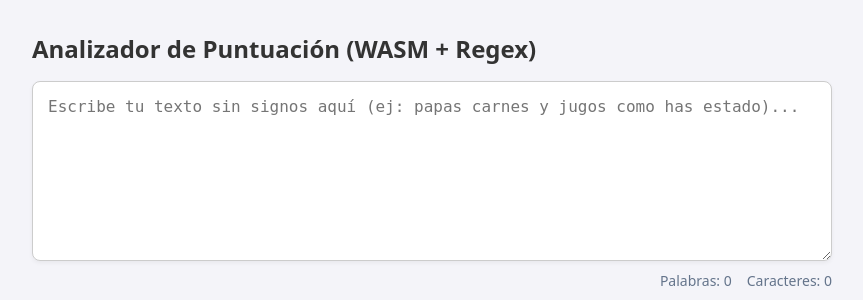
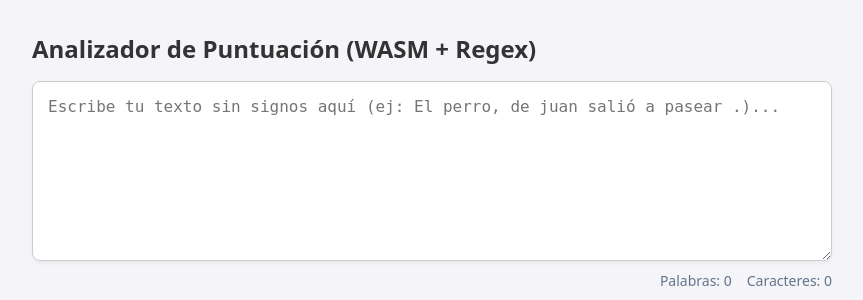
Before and after one commit to sebastianbarrazab-debug/mi-mejorador-de-fotos, a Flask app: page / in a window 1280 px wide. Shown: the top 300 px of the page, without its empty margins (208-1071 px from the left). Run offline with Flask 3, Linux system fonts and the light colour scheme.

Commit message:
Update index.html

```diff
--- a/templates/index.html
+++ b/templates/index.html
@@ -59,6 +59,7 @@
             font-size: 14px;
             color: #64748b;
             text-align: center;
+            min-height: 20px;
         }
         .contadores {
             display: flex;
@@ -75,7 +76,7 @@
 
     <h2>Analizador de Puntuación (WASM + Regex)</h2>
 
-    <textarea id="texto-input" placeholder="Escribe tu texto sin signos aquí (ej: papas carnes y jugos como has estado)..."></textarea>
+    <textarea id="texto-input" placeholder="Escribe tu texto sin signos aquí (ej: El perro, de juan salió a pasear .)..."></textarea>
 
     <div class="contadores">
         <span id="contador-palabras">Palabras: 0</span>
@@ -88,7 +89,6 @@
     <script type="module">
         import { pipeline, env } from 'https://cdn.jsdelivr.net/npm/@xenova/transformers@2.17.1';
 
-        // Configuración para usar los modelos desde Hugging Face y ejecutarlos vía WebAssembly local
         env.allowLocalModels = false;
 
         let punctuationPipeline = null;
@@ -96,7 +96,6 @@
         const btnAnalizar = document.getElementById('btn-analizar');
         const estado = document.getElementById('estado');
 
-        // Escucha los eventos del textarea para actualizar contadores en tiempo real
         textarea.addEventListener('input', actualizarContadores);
         btnAnalizar.addEventListener('click', autocompletarSignosYAnalizar);
 
@@ -130,18 +129,17 @@
             btnAnalizar.innerText = "✨ Procesando estructura y gramática...";
 
             try {
-                // 1. MOTOR LOCAL DE EXPRESIONES REGULARES (Reglas Sintácticas)
+                // 1. MOTOR LOCAL DE EXPRESIONES REGULARES
                 texto = texto.replace(/(\b\w+\b)\s+(\b\w+\b)\s+y\s+(\b\w+\b)/gi, "$1, $2 y $3");
                 texto = texto.replace(/\s+(pero|aunque|sin embargo)\b/gi, ", $1");
                 texto = texto.replace(/\b(como|que|donde|cuando|por que)\s+(has|te|arreglaras|es|esta|estan)\b/gi, "¿$1 $2");
 
-                // 2. PROCESAMIENTO CON LA BIBLIOTECA LOCAL (Transformers.js)
+                // 2. PROCESAMIENTO NEURONAL CON TRANSFORMERS.JS
                 await cargarModeloPuntuacion();
                 if (punctuationPipeline) {
                     estado.innerText = "🧠 Infiriendo puntuación...";
                     let output = await punctuationPipeline(texto);
 
-                    // Extrae el texto generado de la estructura de la respuesta
                     if (output && output.length > 0 && output[0].generated_text) {
                         texto = output[0].generated_text;
                     } else if (output && output.text) {
@@ -149,15 +147,15 @@
                     }
                 }
 
-                // 3. REVISIÓN Y CORRECCIÓN SILENCIOSA CON LANGUAGETOOL
-                estado.innerText = "🔎 Puliendo tildes y ortografía...";
+                // 3. REVISIÓN GRAMATICAL PROFUNDA CON LANGUAGETOOL
+                estado.innerText = "🔎 Aplicando reglas ortográficas, tildes y mayúsculas...";
                 let res = await fetch('https://api.languagetool.org/v2/check', {
                     method: 'POST',
                     headers: { 'Content-Type': 'application/x-www-form-urlencoded' },
                     body: new URLSearchParams({
                         'text': texto,
                         'language': 'es',
-                        'level': 'picky'
+                        'level': 'picky' // Modo estricto para cazar todos los errores
                     })
                 });
                 let data = await res.json();
@@ -165,24 +163,25 @@
                 if (data.matches && data.matches.length > 0) {
                     let offsetAjuste = 0;
                     data.matches.forEach(match => {
+                        // Ahora se aplican TODAS las sugerencias (nombres, tildes, comas mal puestas)
                         if (match.replacements.length > 0) {
                             let reemplazo = match.replacements[0].value;
-                            let esReglaDeComa = match.rule.id.includes('COMMA') || match.rule.issueType === 'typographical' || match.rule.issueType === 'misspelling';
-
-                            if (esReglaDeComa) {
-                                let inicio = match.offset + offsetAjuste;
-                                let fin = inicio + match.length;
-                                texto = texto.substring(0, inicio) + reemplazo + texto.substring(fin);
-                                offsetAjuste += (reemplazo.length - match.length);
-                            }
+                            let inicio = match.offset + offsetAjuste;
+                            let fin = inicio + match.length;
+                            texto = texto.substring(0, inicio) + reemplazo + texto.substring(fin);
+                            offsetAjuste += (reemplazo.length - match.length);
                         }
                     });
                 }
 
-                // 4. ACTUALIZAR INTERFAZ
+                // 4. LIMPIEZA FINAL DE ESPACIOS
+                // Elimina espacios en blanco antes de puntos, comas o signos de interrogación (ej: "pasear ." -> "pasear.")
+                texto = texto.replace(/\s+([.,;:\?!])/g, "$1");
+
+                // 5. ACTUALIZAR INTERFAZ
                 textarea.value = texto;
                 actualizarContadores();
-                estado.innerText = "✨ Procesamiento completado.";
+                estado.innerText = "✨ Texto corregido exitosamente.";
 
             } catch (e) {
                 console.error("Error en el procesamiento:", e);
```
